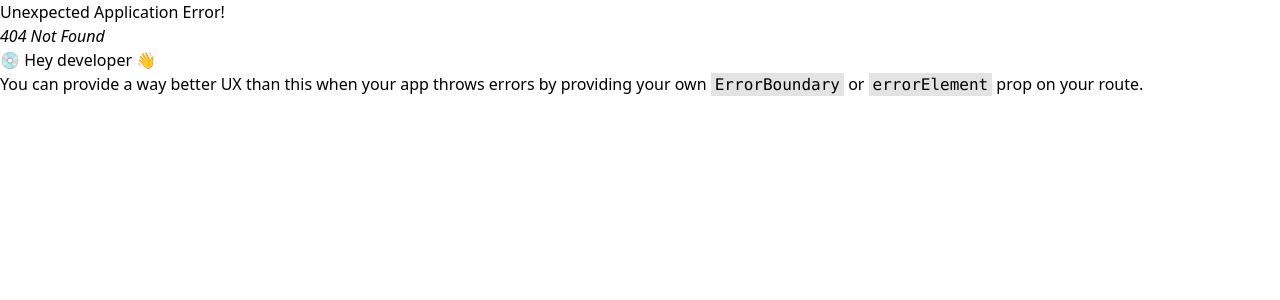
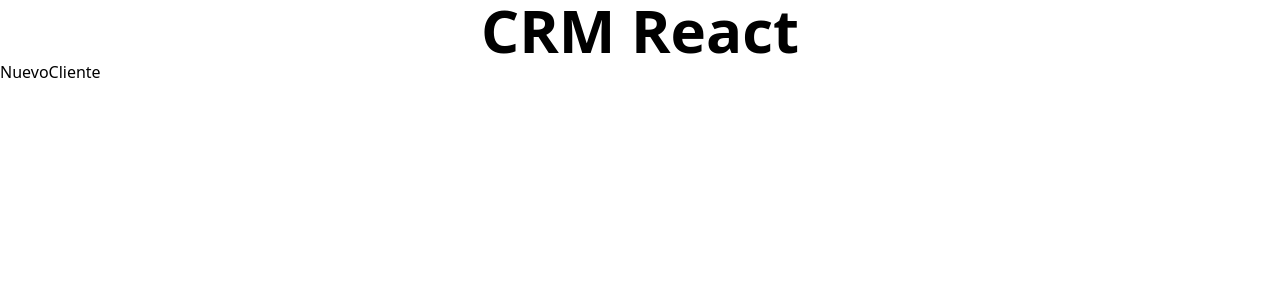
Before and after one commit to Josue0411/crm-create, a React (Vite) app: page /clientes/nuevo in a window 1280 px wide. Before the commit this address had no page. Shown: the top 300 px of the page. Built offline with nearby package versions, Linux system fonts and the light colour scheme.

Commit message:
creando pages y utilizando el outlet

```diff
--- /dev/null
+++ b/src/components/Layout.jsx
@@ -0,0 +1,11 @@
+import { Outlet } from "react-router-dom";
+const Layout = () => {
+  return (
+    <div>
+      <h1 className="text-6xl  font-bold text-center">CRM React</h1>
+      <Outlet />
+    </div>
+  );
+};
+
+export default Layout;
--- a/src/main.jsx
+++ b/src/main.jsx
@@ -2,10 +2,23 @@ import React from "react";
 import ReactDOM from "react-dom/client";
 import { createBrowserRouter, RouterProvider } from "react-router-dom";
 import "./index.css";
+import Layout from "./components/Layout";
+import NuevoCliente from "./pages/NuevoCliente";
+import Index from "./pages/Index";
 const router = createBrowserRouter([
   {
     path: "/",
-    element: <h1>Inicio</h1>,
+    element: <Layout />,
+    children: [
+      {
+        index: true,
+        element: <Index />,
+      },
+      {
+        path: "/clientes/nuevo",
+        element: <NuevoCliente />,
+      },
+    ],
   },
 ]);
 ReactDOM.createRoot(document.getElementById("root")).render(
--- /dev/null
+++ b/src/pages/Index.jsx
@@ -0,0 +1,5 @@
+const index = () => {
+  return <div>Clientes</div>;
+};
+
+export default index;
--- /dev/null
+++ b/src/pages/NuevoCliente.jsx
@@ -0,0 +1,7 @@
+import React from "react";
+
+const NuevoCliente = () => {
+  return <div>NuevoCliente</div>;
+};
+
+export default NuevoCliente;
```
